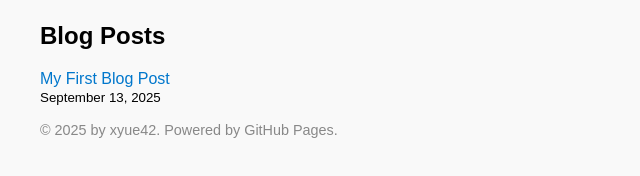
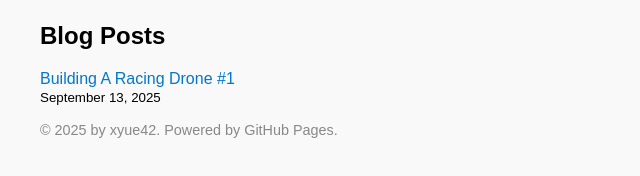
Before and after one commit to xyue42/xyue42.github.io, a plain HTML site: page index.html in a window 1280 px wide. Shown: the part 124-300 px from the top of the page, 0-640 px from the left. Drawn offline with Linux system fonts and the light colour scheme.

Commit message:
Update index.html

```diff
--- a/index.html
+++ b/index.html
@@ -2,7 +2,7 @@
 <html lang="en">
 <head>
   <meta charset="UTF-8">
-  <title>My Blog</title>
+  <title>My Engineering Blog</title>
   <style>
     body { font-family: Arial, sans-serif; margin: 40px; background: #f9f9f9; }
     header { margin-bottom: 30px; }
@@ -24,7 +24,7 @@
     <h2>Blog Posts</h2>
     <ul>
       <li>
-        <a href="post1.html">My First Blog Post</a>
+        <a href="post1.html">Building A Racing Drone #1</a>
         <br>
         <small>September 13, 2025</small>
       </li>
```
